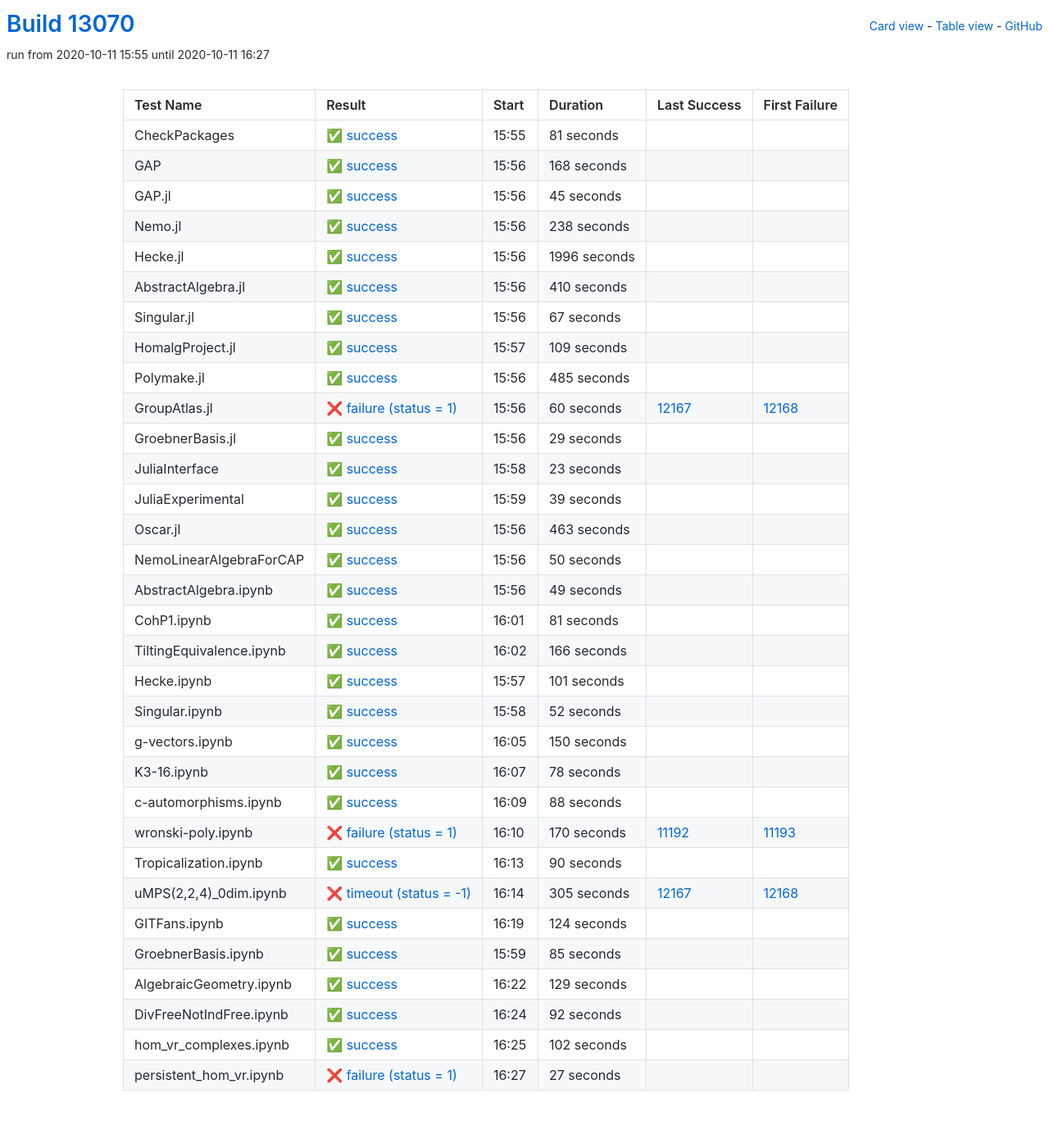
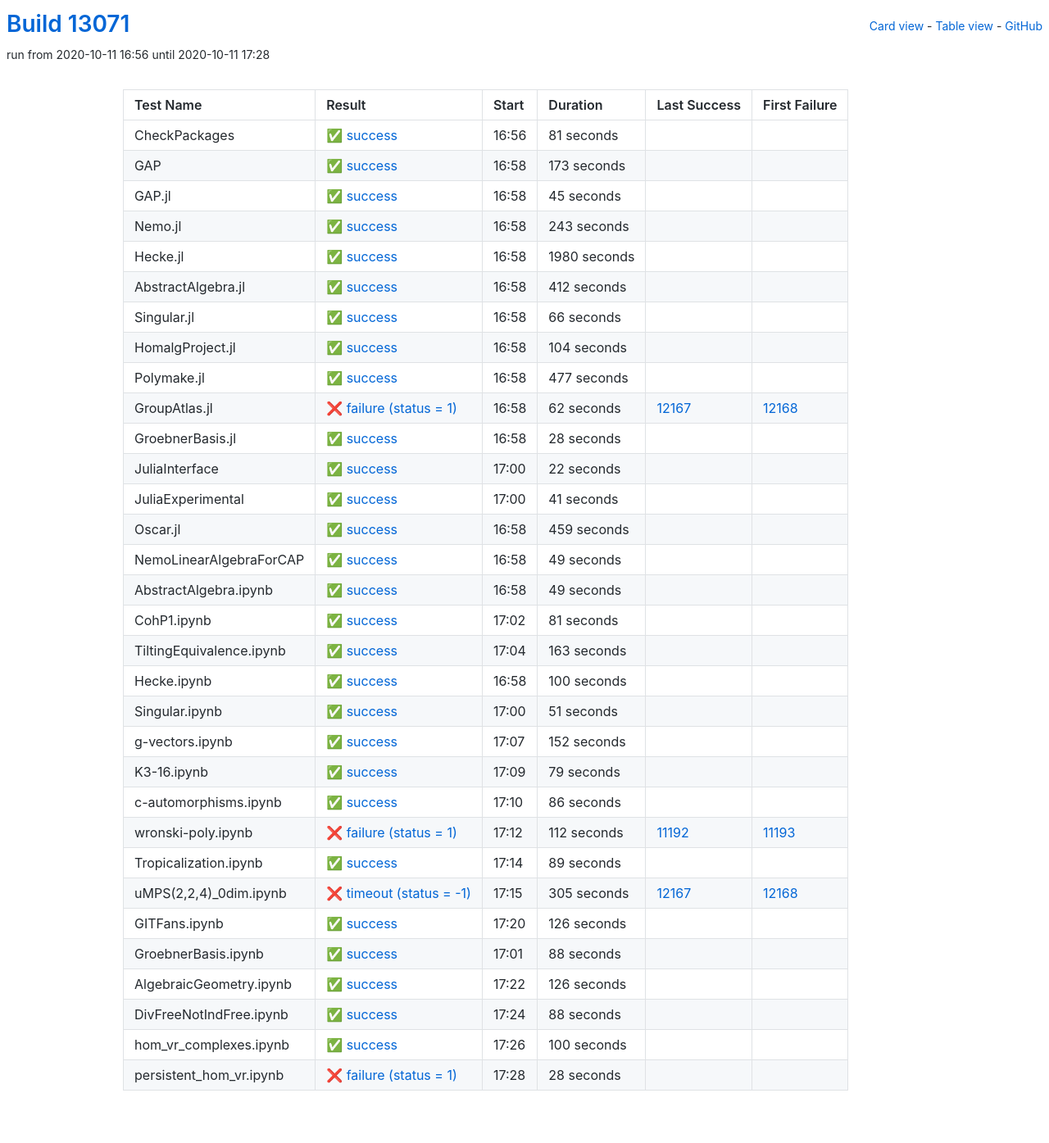
Before and after one commit to oscar-system/oscar-ci-status, a Jekyll site: the page built from table.html, in a window 1280 px wide. Shown: the whole page at 82% size. Built offline with Jekyll 4.4.1, drawn with Linux system fonts in a browser that asks for light colours.

Commit message:
Build #13071

```diff
--- a/_data/ci.yml
+++ b/_data/ci.yml
@@ -1,6 +1,6 @@
 ---
-build: 13070
-build_url: https://oscarci.mathematik.uni-kl.de/job/oscar/13070/
+build: 13071
+build_url: https://oscarci.mathematik.uni-kl.de/job/oscar/13071/
 job: oscar
 organization: oscar-system
 repo: oscar-ci-status
@@ -8,8 +8,8 @@
 tests:
 - name: CheckPackages
   id: checkpackages
-  log: https://oscarci.mathematik.uni-kl.de/job/oscar/13070/artifact/logs/build-13070/CheckPackages.log
-  start: 2020-10-11 15:55
+  log: https://oscarci.mathematik.uni-kl.de/job/oscar/13071/artifact/logs/build-13071/CheckPackages.log
+  start: 2020-10-11 16:56
   success: true
   exitcode: 0
   status: success
@@ -20,20 +20,20 @@
   first_failure_url:
 - name: GAP
   id: gap
-  log: https://oscarci.mathematik.uni-kl.de/job/oscar/13070/artifact/logs/build-13070/GAP.log
-  start: 2020-10-11 15:56
+  log: https://oscarci.mathematik.uni-kl.de/job/oscar/13071/artifact/logs/build-13071/GAP.log
+  start: 2020-10-11 16:58
   success: true
   exitcode: 0
   status: success
-  duration: 168
+  duration: 173
   last_success: false
   last_success_url:
   first_failure: false
   first_failure_url:
 - name: GAP.jl
   id: gap-jl
-  log: https://oscarci.mathematik.uni-kl.de/job/oscar/13070/artifact/logs/build-13070/GAP.jl.log
-  start: 2020-10-11 15:56
+  log: https://oscarci.mathematik.uni-kl.de/job/oscar/13071/artifact/logs/build-13071/GAP.jl.log
+  start: 2020-10-11 16:58
   success: true
   exitcode: 0
   status: success
@@ -44,152 +44,152 @@
   first_failure_url:
 - name: Nemo.jl
   id: nemo-jl
-  log: https://oscarci.mathematik.uni-kl.de/job/oscar/13070/artifact/logs/build-13070/Nemo.jl.log
-  start: 2020-10-11 15:56
+  log: https://oscarci.mathematik.uni-kl.de/job/oscar/13071/artifact/logs/build-13071/Nemo.jl.log
+  start: 2020-10-11 16:58
   success: true
   exitcode: 0
   status: success
-  duration: 238
+  duration: 243
   last_success: false
   last_success_url:
   first_failure: false
   first_failure_url:
 - name: Hecke.jl
   id: hecke-jl
-  log: https://oscarci.mathematik.uni-kl.de/job/oscar/13070/artifact/logs/build-13070/Hecke.jl.log
-  start: 2020-10-11 15:56
+  log: https://oscarci.mathematik.uni-kl.de/job/oscar/13071/artifact/logs/build-13071/Hecke.jl.log
+  start: 2020-10-11 16:58
   success: true
   exitcode: 0
   status: success
-  duration: 1996
+  duration: 1980
   last_success: false
   last_success_url:
   first_failure: false
   first_failure_url:
 - name: AbstractAlgebra.jl
   id: abstractalgebra-jl
-  log: https://oscarci.mathematik.uni-kl.de/job/oscar/13070/artifact/logs/build-13070/AbstractAlgebra.jl.log
-  start: 2020-10-11 15:56
+  log: https://oscarci.mathematik.uni-kl.de/job/oscar/13071/artifact/logs/build-13071/AbstractAlgebra.jl.log
+  start: 2020-10-11 16:58
   success: true
   exitcode: 0
   status: success
-  duration: 410
+  duration: 412
   last_success: false
   last_success_url:
   first_failure: false
   first_failure_url:
 - name: Singular.jl
   id: singular-jl
-  log: https://oscarci.mathematik.uni-kl.de/job/oscar/13070/artifact/logs/build-13070/Singular.jl.log
-  start: 2020-10-11 15:56
+  log: https://oscarci.mathematik.uni-kl.de/job/oscar/13071/artifact/logs/build-13071/Singular.jl.log
+  start: 2020-10-11 16:58
   success: true
   exitcode: 0
   status: success
-  duration: 67
+  duration: 66
   last_success: false
   last_success_url:
   first_failure: false
   first_failure_url:
 - name: HomalgProject.jl
   id: homalgproject-jl
-  log: https://oscarci.mathematik.uni-kl.de/job/oscar/13070/artifact/logs/build-13070/HomalgProject.jl.log
-  start: 2020-10-11 15:57
+  log: https://oscarci.mathematik.uni-kl.de/job/oscar/13071/artifact/logs/build-13071/HomalgProject.jl.log
+  start: 2020-10-11 16:58
   success: true
   exitcode: 0
   status: success
-  duration: 109
+  duration: 104
   last_success: false
   last_success_url:
   first_failure: false
   first_failure_url:
 - name: Polymake.jl
   id: polymake-jl
-  log: https://oscarci.mathematik.uni-kl.de/job/oscar/13070/artifact/logs/build-13070/Polymake.jl.log
-  start: 2020-10-11 15:56
+  log: https://oscarci.mathematik.uni-kl.de/job/oscar/13071/artifact/logs/build-13071/Polymake.jl.log
+  start: 2020-10-11 16:58
   success: true
   exitcode: 0
   status: success
-  duration: 485
+  duration: 477
   last_success: false
   last_success_url:
   first_failure: false
   first_failure_url:
 - name: GroupAtlas.jl
   id: groupatlas-jl
-  log: https://oscarci.mathematik.uni-kl.de/job/oscar/13070/artifact/logs/build-13070/GroupAtlas.jl.log
-  start: 2020-10-11 15:56
+  log: https://oscarci.mathematik.uni-kl.de/job/oscar/13071/artifact/logs/build-13071/GroupAtlas.jl.log
+  start: 2020-10-11 16:58
   success: false
   exitcode: 1
   status: failure
-  duration: 60
+  duration: 62
   last_success: 12167
   last_success_url: https://oscarci.mathematik.uni-kl.de/job/oscar/12167/
   first_failure: 12168
   first_failure_url: https://oscarci.mathematik.uni-kl.de/job/oscar/12168/
 - name: GroebnerBasis.jl
   id: groebnerbasis-jl
-  log: https://oscarci.mathematik.uni-kl.de/job/oscar/13070/artifact/logs/build-13070/GroebnerBasis.jl.log
-  start: 2020-10-11 15:56
+  log: https://oscarci.mathematik.uni-kl.de/job/oscar/13071/artifact/logs/build-13071/GroebnerBasis.jl.log
+  start: 2020-10-11 16:58
   success: true
   exitcode: 0
   status: success
-  duration: 29
+  duration: 28
   last_success: false
   last_success_url:
   first_failure: false
   first_failure_url:
 - name: JuliaInterface
   id: juliainterface
-  log: https://oscarci.mathematik.uni-kl.de/job/oscar/13070/artifact/logs/build-13070/JuliaInterface.log
-  start: 2020-10-11 15:58
+  log: https://oscarci.mathematik.uni-kl.de/job/oscar/13071/artifact/logs/build-13071/JuliaInterface.log
+  start: 2020-10-11 17:00
   success: true
   exitcode: 0
   status: success
-  duration: 23
+  duration: 22
   last_success: false
   last_success_url:
   first_failure: false
   first_failure_url:
 - name: JuliaExperimental
   id: juliaexperimental
-  log: https://oscarci.mathematik.uni-kl.de/job/oscar/13070/artifact/logs/build-13070/JuliaExperimental.log
-  start: 2020-10-11 15:59
+  log: https://oscarci.mathematik.uni-kl.de/job/oscar/13071/artifact/logs/build-13071/JuliaExperimental.log
+  start: 2020-10-11 17:00
   success: true
   exitcode: 0
   status: success
-  duration: 39
+  duration: 41
   last_success: false
   last_success_url:
   first_failure: false
   first_failure_url:
 - name: Oscar.jl
   id: oscar-jl
-  log: https://oscarci.mathematik.uni-kl.de/job/oscar/13070/artifact/logs/build-13070/Oscar.jl.log
-  start: 2020-10-11 15:56
+  log: https://oscarci.mathematik.uni-kl.de/job/oscar/13071/artifact/logs/build-13071/Oscar.jl.log
+  start: 2020-10-11 16:58
   success: true
   exitcode: 0
   status: success
-  duration: 463
+  duration: 459
   last_success: false
   last_success_url:
   first_failure: false
   first_failure_url:
 - name: NemoLinearAlgebraForCAP
   id: nemolinearalgebraforcap
-  log: https://oscarci.mathematik.uni-kl.de/job/oscar/13070/artifact/logs/build-13070/NemoLinearAlgebraForCAP.log
-  start: 2020-10-11 15:56
+  log: https://oscarci.mathematik.uni-kl.de/job/oscar/13071/artifact/logs/build-13071/NemoLinearAlgebraForCAP.log
+  start: 2020-10-11 16:58
   success: true
   exitcode: 0
   status: success
-  duration: 50
+  duration: 49
   last_success: false
   last_success_url:
   first_failure: false
   first_failure_url:
 - name: AbstractAlgebra.ipynb
   id: abstractalgebra-ipynb
-  log: https://oscarci.mathematik.uni-kl.de/job/oscar/13070/artifact/logs/build-13070/AbstractAlgebra.ipynb.log
-  start: 2020-10-11 15:56
+  log: https://oscarci.mathematik.uni-kl.de/job/oscar/13071/artifact/logs/build-13071/AbstractAlgebra.ipynb.log
+  start: 2020-10-11 16:58
   success: true
   exitcode: 0
   status: success
@@ -200,8 +200,8 @@
   first_failure_url:
 - name: CohP1.ipynb
   id: cohp1-ipynb
-  log: https://oscarci.mathematik.uni-kl.de/job/oscar/13070/artifact/logs/build-13070/CohP1.ipynb.log
-  start: 2020-10-11 16:01
+  log: https://oscarci.mathematik.uni-kl.de/job/oscar/13071/artifact/logs/build-13071/CohP1.ipynb.log
+  start: 2020-10-11 17:02
   success: true
   exitcode: 0
   status: success
@@ -212,104 +212,104 @@
   first_failure_url:
 - name: TiltingEquivalence.ipynb
   id: tiltingequivalence-ipynb
-  log: https://oscarci.mathematik.uni-kl.de/job/oscar/13070/artifact/logs/build-13070/TiltingEquivalence.ipynb.log
-  start: 2020-10-11 16:02
+  log: https://oscarci.mathematik.uni-kl.de/job/oscar/13071/artifact/logs/build-13071/TiltingEquivalence.ipynb.log
+  start: 2020-10-11 17:04
   success: true
   exitcode: 0
   status: success
-  duration: 166
+  duration: 163
   last_success: false
   last_success_url:
   first_failure: false
   first_failure_url:
 - name: Hecke.ipynb
   id: hecke-ipynb
-  log: https://oscarci.mathematik.uni-kl.de/job/oscar/13070/artifact/logs/build-13070/Hecke.ipynb.log
-  start: 2020-10-11 15:57
+  log: https://oscarci.mathematik.uni-kl.de/job/oscar/13071/artifact/logs/build-13071/Hecke.ipynb.log
+  start: 2020-10-11 16:58
   success: true
   exitcode: 0
   status: success
-  duration: 101
+  duration: 100
   last_success: false
   last_success_url:
   first_failure: false
   first_failure_url:
 - name: Singular.ipynb
   id: singular-ipynb
-  log: https://oscarci.mathematik.uni-kl.de/job/oscar/13070/artifact/logs/build-13070/Singular.ipynb.log
-  start: 2020-10-11 15:58
+  log: https://oscarci.mathematik.uni-kl.de/job/oscar/13071/artifact/logs/build-13071/Singular.ipynb.log
+  start: 2020-10-11 17:00
   success: true
   exitcode: 0
   status: success
-  duration: 52
+  duration: 51
   last_success: false
   last_success_url:
   first_failure: false
   first_failure_url:
 - name: g-vectors.ipynb
   id: g-vectors-ipynb
-  log: https://oscarci.mathematik.uni-kl.de/job/oscar/13070/artifact/logs/build-13070/g-vectors.ipynb.log
-  start: 2020-10-11 16:05
+  log: https://oscarci.mathematik.uni-kl.de/job/oscar/13071/artifact/logs/build-13071/g-vectors.ipynb.log
+  start: 2020-10-11 17:07
   success: true
   exitcode: 0
   status: success
-  duration: 150
+  duration: 152
   last_success: false
   last_success_url:
   first_failure: false
   first_failure_url:
 - name: K3-16.ipynb
   id: k3-16-ipynb
-  log: https://oscarci.mathematik.uni-kl.de/job/oscar/13070/artifact/logs/build-13070/K3-16.ipynb.log
-  start: 2020-10-11 16:07
+  log: https://oscarci.mathematik.uni-kl.de/job/oscar/13071/artifact/logs/build-13071/K3-16.ipynb.log
+  start: 2020-10-11 17:09
   success: true
   exitcode: 0
   status: success
-  duration: 78
+  duration: 79
   last_success: false
   last_success_url:
   first_failure: false
   first_failure_url:
 - name: c-automorphisms.ipynb
   id: c-automorphisms-ipynb
-  log: https://oscarci.mathematik.uni-kl.de/job/oscar/13070/artifact/logs/build-13070/c-automorphisms.ipynb.log
-  start: 2020-10-11 16:09
+  log: https://oscarci.mathematik.uni-kl.de/job/oscar/13071/artifact/logs/build-13071/c-automorphisms.ipynb.log
+  start: 2020-10-11 17:10
   success: true
   exitcode: 0
   status: success
-  duration: 88
+  duration: 86
   last_success: false
   last_success_url:
   first_failure: false
   first_failure_url:
 - name: wronski-poly.ipynb
   id: wronski-poly-ipynb
-  log: https://oscarci.mathematik.uni-kl.de/job/oscar/13070/artifact/logs/build-13070/wronski-poly.ipynb.log
-  start: 2020-10-11 16:10
+  log: https://oscarci.mathematik.uni-kl.de/job/oscar/13071/artifact/logs/build-13071/wronski-poly.ipynb.log
+  start: 2020-10-11 17:12
   success: false
   exitcode: 1
   status: failure
-  duration: 170
+  duration: 112
   last_success: 11192
   last_success_url: https://oscarci.mathematik.uni-kl.de/job/oscar/11192/
   first_failure: 11193
   first_failure_url: https://oscarci.mathematik.uni-kl.de/job/oscar/11193/
 - name: Tropicalization.ipynb
   id: tropicalization-ipynb
-  log: https://oscarci.mathematik.uni-kl.de/job/oscar/13070/artifact/logs/build-13070/Tropicalization.ipynb.log
-  start: 2020-10-11 16:13
+  log: https://oscarci.mathematik.uni-kl.de/job/oscar/13071/artifact/logs/build-13071/Tropicalization.ipynb.log
+  start: 2020-10-11 17:14
   success: true
   exitcode: 0
   status: success
-  duration: 90
+  duration: 89
   last_success: false
   last_success_url:
   first_failure: false
   first_failure_url:
 - name: uMPS(2,2,4)_0dim.ipynb
   id: umps-2-2-4-0dim-ipynb
-  log: https://oscarci.mathematik.uni-kl.de/job/oscar/13070/artifact/logs/build-13070/uMPS-2-2-4-_0dim.ipynb.log
-  start: 2020-10-11 16:14
+  log: https://oscarci.mathematik.uni-kl.de/job/oscar/13071/artifact/logs/build-13071/uMPS-2-2-4-_0dim.ipynb.log
+  start: 2020-10-11 17:15
   success: false
   exitcode: -1
   status: timeout
@@ -320,72 +320,72 @@
   first_failure_url: https://oscarci.mathematik.uni-kl.de/job/oscar/12168/
 - name: GITFans.ipynb
   id: gitfans-ipynb
-  log: https://oscarci.mathematik.uni-kl.de/job/oscar/13070/artifact/logs/build-13070/GITFans.ipynb.log
-  start: 2020-10-11 16:19
+  log: https://oscarci.mathematik.uni-kl.de/job/oscar/13071/artifact/logs/build-13071/GITFans.ipynb.log
+  start: 2020-10-11 17:20
   success: true
   exitcode: 0
   status: success
-  duration: 124
+  duration: 126
   last_success: false
   last_success_url:
   first_failure: false
   first_failure_url:
 - name: GroebnerBasis.ipynb
   id: groebnerbasis-ipynb
-  log: https://oscarci.mathematik.uni-kl.de/job/oscar/13070/artifact/logs/build-13070/GroebnerBasis.ipynb.log
-  start: 2020-10-11 15:59
+  log: https://oscarci.mathematik.uni-kl.de/job/oscar/13071/artifact/logs/build-13071/GroebnerBasis.ipynb.log
+  start: 2020-10-11 17:01
   success: true
   exitcode: 0
   status: success
-  duration: 85
+  duration: 88
   last_success: false
   last_success_url:
   first_failure: false
   first_failure_url:
 - name: AlgebraicGeometry.ipynb
   id: algebraicgeometry-ipynb
-  log: https://oscarci.mathematik.uni-kl.de/job/oscar/13070/artifact/logs/build-13070/AlgebraicGeometry.ipynb.log
-  start: 2020-10-11 16:22
+  log: https://oscarci.mathematik.uni-kl.de/job/oscar/13071/artifact/logs/build-13071/AlgebraicGeometry.ipynb.log
+  start: 2020-10-11 17:22
   success: true
   exitcode: 0
   status: success
-  duration: 129
+  duration: 126
   last_success: false
   last_success_url:
   first_failure: false
   first_failure_url:
 - name: DivFreeNotIndFree.ipynb
   id: divfreenotindfree-ipynb
-  log: https://oscarci.mathematik.uni-kl.de/job/oscar/13070/artifact/logs/build-13070/DivFreeNotIndFree.ipynb.log
-  start: 2020-10-11 16:24
+  log: https://oscarci.mathematik.uni-kl.de/job/oscar/13071/artifact/logs/build-13071/DivFreeNotIndFree.ipynb.log
+  start: 2020-10-11 17:24
   success: true
   exitcode: 0
   status: success
-  duration: 92
+  duration: 88
   last_success: false
   last_success_url:
   first_failure: false
   first_failure_url:
 - name: hom_vr_complexes.ipynb
   id: hom-vr-complexes-ipynb
-  log: https://oscarci.mathematik.uni-kl.de/job/oscar/13070/artifact/logs/build-13070/hom_vr_complexes.ipynb.log
-  start: 2020-10-11 16:25
+  log: https://oscarci.mathematik.uni-kl.de/job/oscar/13071/artifact/logs/build-13071/hom_vr_complexes.ipynb.log
+  start: 2020-10-11 17:26
   success: true
   exitcode: 0
   status: success
-  duration: 102
+  duration: 100
   last_success: false
   last_success_url:
   first_failure: false
   first_failure_url:
 - name: persistent_hom_vr.ipynb
   id: persistent-hom-vr-ipynb
-  log: https://oscarci.mathematik.uni-kl.de/job/oscar/13070/artifact/logs/build-13070/persistent_hom_vr.ipynb.log
-  start: 2020-10-11 16:27
+  log: https://oscarci.mathematik.uni-kl.de/job/oscar/13071/artifact/logs/build-13071/persistent_hom_vr.ipynb.log
+  start: 2020-10-11 17:28
   success: false
   exitcode: 1
   status: failure
-  duration: 27
+  duration: 28
   last_success: false
   last_success_url:
   first_failure: false
```
Also changed, not shown: README.md.
